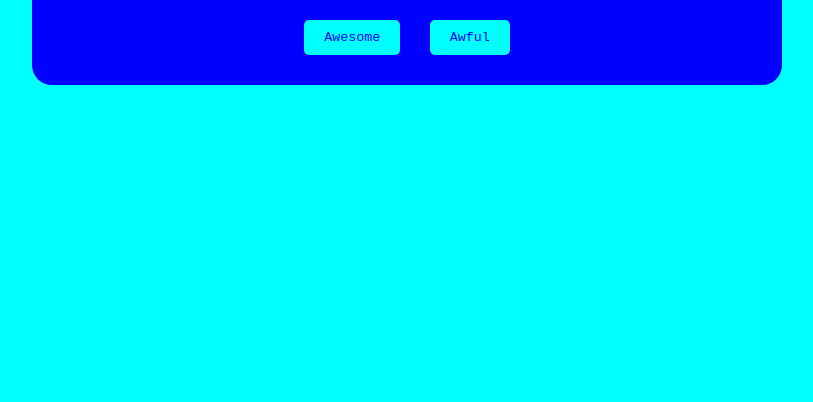
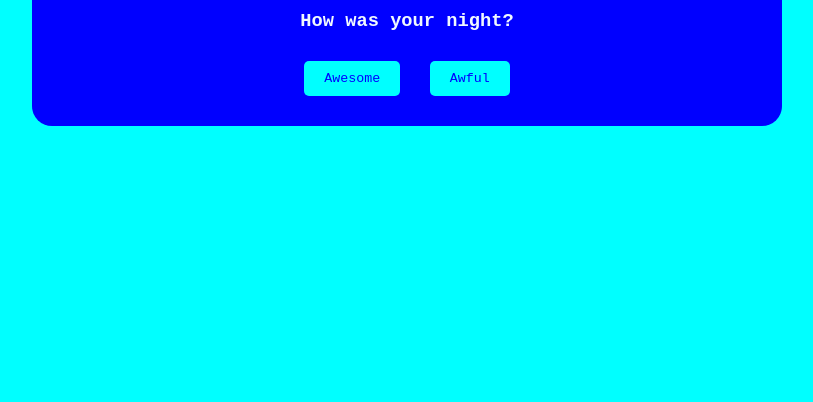
Before and after one commit to ebenezerraph/greetings, a plain HTML site: page index.html in a window 1280 px wide. Shown: the part 398-800 px from the top of the page, without its empty margins (233-1046 px from the left). Drawn offline with Linux system fonts and the light colour scheme.

Commit message:
Update index.html

```diff
--- a/index.html
+++ b/index.html
@@ -32,7 +32,7 @@
       </div>
     </div>
   </main>
-  <script src="greeting.js"></script>
+  <script src="script.js"></script>
   <script src="https://kit.fontawesome.com/3a05c41217.js"></script>
 </body>
 </html>
```
